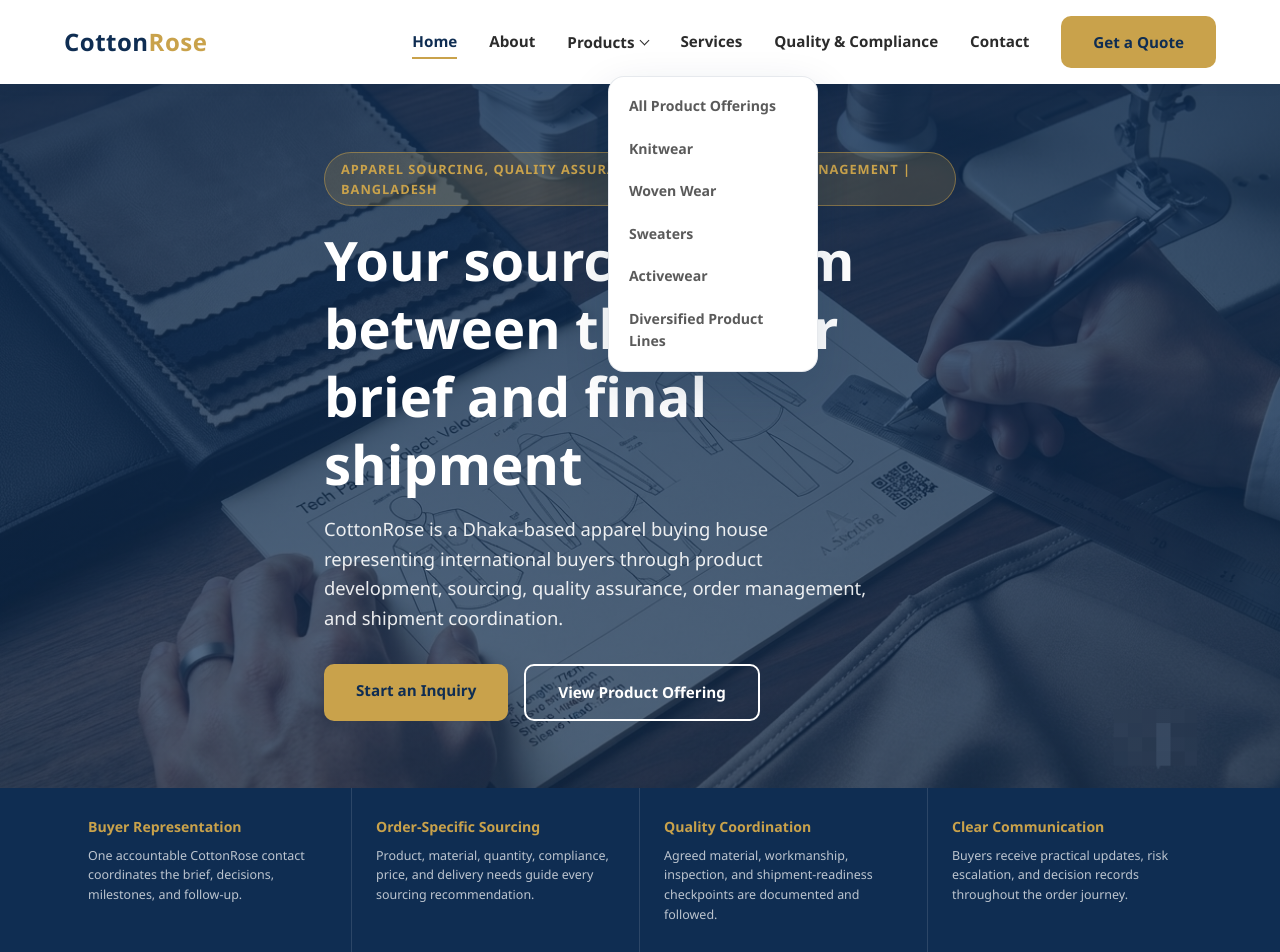
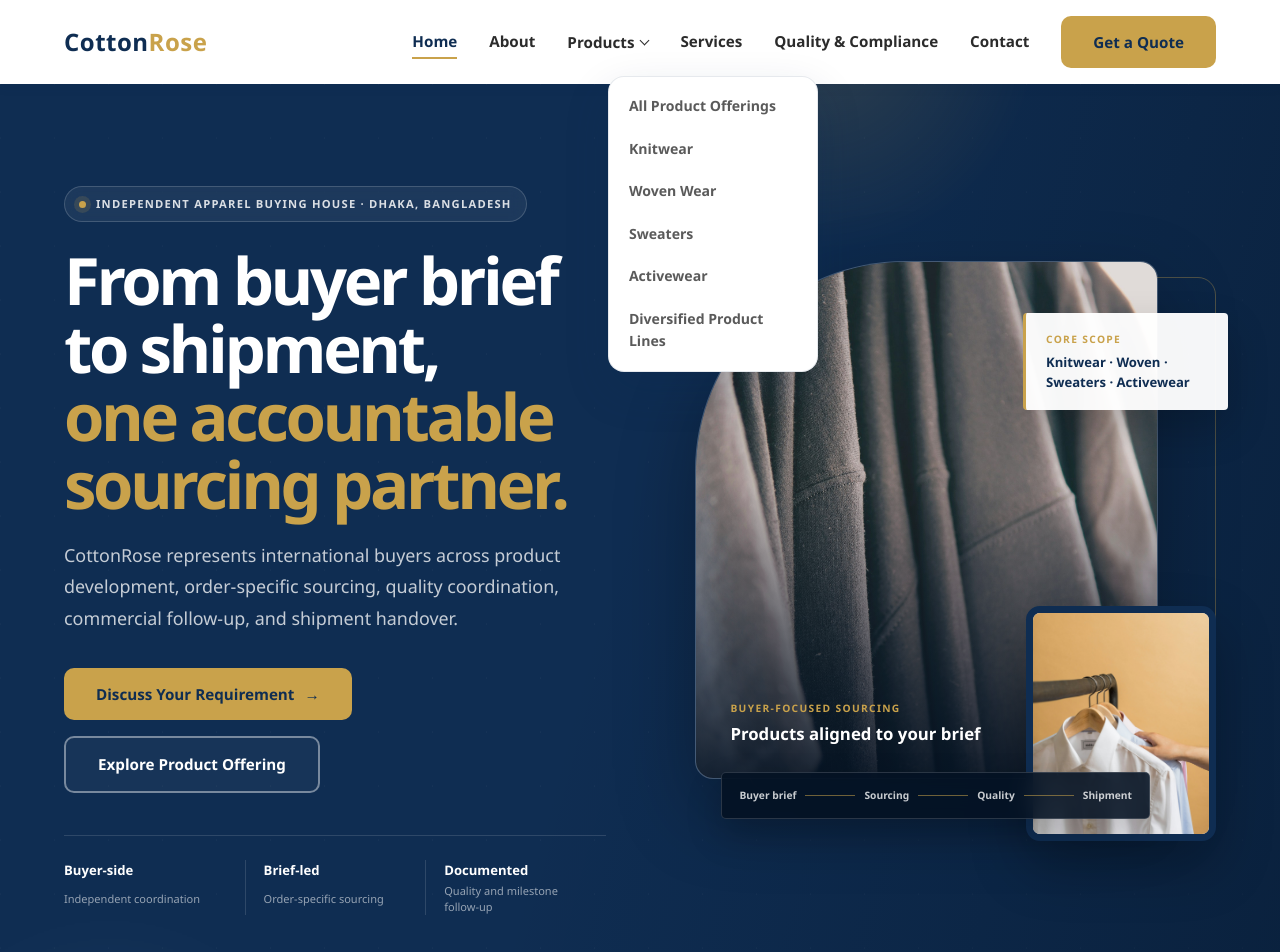
Before and after one commit to Abid-hasan12/cotton-rose-js, a Next.js app: page / in a window 1280 px wide. Shown: the top 952 px of the page. Built offline with nearby package versions, Linux system fonts and the light colour scheme.

Commit message:
Redesign homepage hero for premium buyer trust

```diff
--- a/app/(site)/page.js
+++ b/app/(site)/page.js
@@ -4,7 +4,6 @@ import FadeIn from "@/components/FadeIn";
 import CtaBanner from "@/components/CtaBanner";
 import SourcingProcess from "@/components/SourcingProcess";
 import { products } from "@/data/products";
-import { company } from "@/data/company";
 
 const proofPoints = [
   ["Buyer Representation", "One accountable CottonRose contact coordinates the brief, decisions, milestones, and follow-up."],
@@ -23,12 +22,41 @@ const features = [
 export default function HomePage() {
   return (
     <>
-      <section className="hero" style={{ backgroundImage: "url('/images/banner2.png')" }}>
-        <div className="container hero__content">
-          <span className="hero__eyebrow">{company.tagline} | Bangladesh</span>
-          <h1 className="hero__title">Your sourcing team between the buyer brief and final shipment</h1>
-          <p className="hero__tagline">CottonRose is a Dhaka-based apparel buying house representing international buyers through product development, sourcing, quality assurance, order management, and shipment coordination.</p>
-          <div className="hero__actions"><Link href="/contact" className="btn btn--gold">Start an Inquiry</Link><Link href="/products" className="btn btn--outline">View Product Offering</Link></div>
+      <section className="hero" aria-labelledby="home-hero-title">
+        <div className="hero__glow hero__glow--one" aria-hidden="true" />
+        <div className="hero__glow hero__glow--two" aria-hidden="true" />
+        <div className="container hero__grid">
+          <div className="hero__content">
+            <span className="hero__eyebrow"><i aria-hidden="true" />Independent apparel buying house · Dhaka, Bangladesh</span>
+            <h1 className="hero__title" id="home-hero-title">From buyer brief to shipment, <span>one accountable sourcing partner.</span></h1>
+            <p className="hero__tagline">CottonRose represents international buyers across product development, order-specific sourcing, quality coordination, commercial follow-up, and shipment handover.</p>
+            <div className="hero__actions"><Link href="/contact" className="btn btn--gold">Discuss Your Requirement <span aria-hidden="true">→</span></Link><Link href="/products" className="btn btn--outline">Explore Product Offering</Link></div>
+            <ul className="hero__assurances" aria-label="CottonRose service assurances">
+              <li><strong>Buyer-side</strong><span>Independent coordination</span></li>
+              <li><strong>Brief-led</strong><span>Order-specific sourcing</span></li>
+              <li><strong>Documented</strong><span>Quality and milestone follow-up</span></li>
+            </ul>
+          </div>
+
+          <div className="hero__visual" aria-label="CottonRose apparel sourcing portfolio">
+            <div className="hero__visual-main">
+              <Image src="/images/products/product-range.jpg" alt="Coordinated apparel range representing CottonRose sourcing" fill priority sizes="(max-width: 900px) 92vw, 44vw" />
+              <div className="hero__visual-caption"><span>Buyer-focused sourcing</span><strong>Products aligned to your brief</strong></div>
+            </div>
+            <div className="hero__visual-secondary">
+              <Image src="/images/products/woven-shirts.jpg" alt="Woven shirts illustrating CottonRose product sourcing" fill priority sizes="(max-width: 600px) 45vw, 17vw" />
+            </div>
+            <div className="hero__visual-note">
+              <span>Core scope</span>
+              <strong>Knitwear · Woven · Sweaters · Activewear</strong>
+            </div>
+            <div className="hero__journey" aria-label="CottonRose sourcing journey">
+              <span>Buyer brief</span><i aria-hidden="true" />
+              <span>Sourcing</span><i aria-hidden="true" />
+              <span>Quality</span><i aria-hidden="true" />
+              <span>Shipment</span>
+            </div>
+          </div>
         </div>
       </section>
 
--- a/css/style.css
+++ b/css/style.css
@@ -327,11 +327,16 @@ h2 {
    ========================================================= */
 .hero {
   position: relative;
-  min-height: 88vh;
+  min-height: min(820px, calc(100vh - var(--header-height)));
   display: flex;
   align-items: center;
-  background-size: cover;
-  background-position: center;
+  overflow: hidden;
+  padding: clamp(72px, 8vw, 112px) 0;
+  background:
+    linear-gradient(135deg, rgba(255, 255, 255, 0.035) 0 1px, transparent 1px 54px),
+    linear-gradient(45deg, rgba(255, 255, 255, 0.025) 0 1px, transparent 1px 54px),
+    var(--primary);
+  background-size: 54px 54px;
   isolation: isolate;
 }
 
@@ -339,60 +344,392 @@ h2 {
   content: "";
   position: absolute;
   inset: 0;
-  background: linear-gradient(180deg, rgba(var(--primary-rgb), 0.82), rgba(var(--primary-rgb), 0.7));
+  background: linear-gradient(105deg, rgba(var(--primary-rgb), 0.25), transparent 48%, rgba(4, 19, 37, 0.45));
   z-index: -1;
 }
 
+.hero__glow {
+  position: absolute;
+  z-index: -1;
+  width: 460px;
+  height: 460px;
+  border-radius: 50%;
+  filter: blur(5px);
+  opacity: 0.34;
+  pointer-events: none;
+}
+
+.hero__glow--one {
+  top: -280px;
+  right: 18%;
+  background: radial-gradient(circle, rgba(var(--accent-rgb), 0.5), transparent 68%);
+}
+
+.hero__glow--two {
+  bottom: -340px;
+  left: -120px;
+  background: radial-gradient(circle, rgba(255, 255, 255, 0.15), transparent 70%);
+}
+
+.hero__grid {
+  display: grid;
+  grid-template-columns: minmax(0, 1.02fr) minmax(430px, 0.98fr);
+  gap: clamp(54px, 7vw, 96px);
+  align-items: center;
+  width: 100%;
+}
+
 .hero__content {
-  max-width: 680px;
+  position: relative;
+  z-index: 2;
+  max-width: 650px;
   color: var(--white);
 }
 
 .hero__eyebrow {
-  display: inline-block;
-  background: rgba(var(--accent-rgb), 0.18);
+  display: inline-flex;
+  align-items: center;
+  gap: 10px;
+  margin-bottom: 24px;
+  padding: 8px 14px;
+  border: 1px solid rgba(255, 255, 255, 0.17);
+  border-radius: 999px;
+  color: rgba(255, 255, 255, 0.84);
+  background: rgba(255, 255, 255, 0.06);
+  font-size: 0.7rem;
+  font-weight: 800;
+  letter-spacing: 0.11em;
+  text-transform: uppercase;
+  backdrop-filter: blur(8px);
+}
+
+.hero__eyebrow i {
+  width: 7px;
+  height: 7px;
+  flex: 0 0 auto;
+  border-radius: 50%;
+  background: var(--accent);
+  box-shadow: 0 0 0 5px rgba(var(--accent-rgb), 0.15);
+}
+
+.hero__title {
+  max-width: 640px;
+  margin-bottom: 22px;
+  color: var(--white);
+  font-size: clamp(2.65rem, 5.1vw, 4.8rem);
+  line-height: 1.04;
+  letter-spacing: -0.052em;
+  text-wrap: balance;
+}
+
+.hero__title span {
   color: var(--accent);
-  border: 1px solid rgba(var(--accent-rgb), 0.5);
-  padding: 6px 16px;
-  border-radius: 999px;
-  font-size: 0.8rem;
-  font-weight: 700;
-  letter-spacing: 1px;
-  text-transform: uppercase;
-  margin-bottom: 20px;
-}
-
-.hero__title {
-  font-size: clamp(2.2rem, 5vw, 3.4rem);
-  color: var(--white);
-  margin-bottom: 16px;
 }
 
 .hero__tagline {
-  font-size: 1.15rem;
-  color: rgba(255, 255, 255, 0.9);
-  margin-bottom: 32px;
-  max-width: 560px;
-}
-
-.hero__brand-cotton,
-.hero__brand-rose {
-  font-size: larger;
-  font-weight: 700;
-}
-
-.hero__brand-cotton {
-  color: rgb(13, 13, 119);
-}
-
-.hero__brand-rose {
-  color: #D65A72;
+  max-width: 610px;
+  margin-bottom: 34px;
+  color: rgba(255, 255, 255, 0.76);
+  font-size: clamp(1rem, 1.45vw, 1.12rem);
+  line-height: 1.75;
 }
 
 .hero__actions {
   display: flex;
   gap: 16px;
   flex-wrap: wrap;
+}
+
+.hero__actions .btn {
+  min-height: 52px;
+  display: inline-flex;
+  align-items: center;
+  justify-content: center;
+}
+
+.hero__actions .btn--outline {
+  border-color: rgba(255, 255, 255, 0.42);
+  background: rgba(255, 255, 255, 0.035);
+}
+
+.hero__actions .btn span {
+  margin-left: 10px;
+  transition: transform var(--transition);
+}
+
+.hero__actions .btn:hover span {
+  transform: translateX(4px);
+}
+
+.hero__assurances {
+  display: grid;
+  grid-template-columns: repeat(3, 1fr);
+  gap: 0;
+  margin-top: 42px;
+  padding-top: 24px;
+  border-top: 1px solid rgba(255, 255, 255, 0.13);
+}
+
+.hero__assurances li {
+  display: grid;
+  gap: 2px;
+  padding-right: 18px;
+}
+
+.hero__assurances li + li {
+  padding-left: 18px;
+  border-left: 1px solid rgba(255, 255, 255, 0.13);
+}
+
+.hero__assurances strong {
+  color: var(--white);
+  font-size: 0.82rem;
+}
+
+.hero__assurances span {
+  color: rgba(255, 255, 255, 0.56);
+  font-size: 0.69rem;
+  line-height: 1.45;
+}
+
+.hero__visual {
+  position: relative;
+  min-height: 580px;
+}
+
+.hero__visual::before {
+  content: "";
+  position: absolute;
+  top: 28px;
+  right: 20px;
+  bottom: 38px;
+  left: 34px;
+  border: 1px solid rgba(var(--accent-rgb), 0.35);
+  border-radius: 210px 18px 18px 18px;
+  transform: translate(20px, -12px);
+}
+
+.hero__visual-main {
+  position: absolute;
+  inset: 0 58px 62px 0;
+  overflow: hidden;
+  border: 1px solid rgba(255, 255, 255, 0.18);
+  border-radius: 210px 18px 18px 18px;
+  background: rgba(255, 255, 255, 0.06);
+  box-shadow: 0 32px 80px rgba(0, 0, 0, 0.3);
+}
+
+.hero__visual-main::after {
+  content: "";
+  position: absolute;
+  inset: 0;
+  background: linear-gradient(180deg, transparent 42%, rgba(4, 18, 35, 0.88));
+}
+
+.hero__visual-main img,
+.hero__visual-secondary img {
+  object-fit: cover;
+}
+
+.hero__visual-caption {
+  position: absolute;
+  right: 30px;
+  bottom: 30px;
+  left: 34px;
+  z-index: 2;
+  display: grid;
+  gap: 4px;
+}
+
+.hero__visual-caption span,
+.hero__visual-note span {
+  color: var(--accent);
+  font-size: 0.64rem;
+  font-weight: 800;
+  letter-spacing: 0.13em;
+  text-transform: uppercase;
+}
+
+.hero__visual-caption strong {
+  color: var(--white);
+  font-size: 1.05rem;
+}
+
+.hero__visual-secondary {
+  position: absolute;
+  right: 0;
+  bottom: 0;
+  z-index: 3;
+  width: 190px;
+  height: 235px;
+  overflow: hidden;
+  border: 7px solid var(--primary);
+  border-radius: 14px;
+  background: var(--bg-light);
+  box-shadow: 0 24px 55px rgba(0, 0, 0, 0.28);
+}
+
+.hero__visual-note {
+  position: absolute;
+  top: 52px;
+  right: -12px;
+  z-index: 4;
+  display: grid;
+  width: 205px;
+  gap: 6px;
+  padding: 18px 20px;
+  border-left: 3px solid var(--accent);
+  border-radius: 4px;
+  color: var(--primary);
+  background: rgba(255, 255, 255, 0.96);
+  box-shadow: 0 18px 42px rgba(0, 0, 0, 0.2);
+}
+
+.hero__visual-note strong {
+  font-size: 0.82rem;
+  line-height: 1.5;
+}
+
+.hero__journey {
+  position: absolute;
+  right: 66px;
+  bottom: 22px;
+  left: 26px;
+  z-index: 4;
+  display: flex;
+  align-items: center;
+  gap: 9px;
+  padding: 14px 17px;
+  border: 1px solid rgba(255, 255, 255, 0.15);
+  border-radius: 5px;
+  color: rgba(255, 255, 255, 0.78);
+  background: rgba(4, 18, 35, 0.88);
+  box-shadow: 0 16px 36px rgba(0, 0, 0, 0.2);
+  backdrop-filter: blur(12px);
+}
+
+.hero__journey span {
+  flex: 0 0 auto;
+  font-size: 0.64rem;
+  font-weight: 750;
+}
+
+.hero__journey i {
+  width: 100%;
+  height: 1px;
+  background: rgba(var(--accent-rgb), 0.55);
+}
+
+@media (max-width: 1050px) {
+  .hero {
+    min-height: auto;
+  }
+
+  .hero__grid {
+    grid-template-columns: minmax(0, 1fr) minmax(370px, 0.8fr);
+    gap: 46px;
+  }
+
+  .hero__visual {
+    min-height: 520px;
+  }
+
+  .hero__visual-note {
+    right: 0;
+  }
+}
+
+@media (max-width: 900px) {
+  .hero {
+    padding: 76px 0 88px;
+  }
+
+  .hero__grid {
+    grid-template-columns: 1fr;
+  }
+
+  .hero__content {
+    max-width: 720px;
+  }
+
+  .hero__visual {
+    width: min(620px, 100%);
+    min-height: 560px;
+    margin: 4px auto 0;
+  }
+}
+
+@media (max-width: 600px) {
+  .hero {
+    padding: 58px 0 68px;
+  }
+
+  .hero__eyebrow {
+    align-items: flex-start;
+    border-radius: 8px;
+    line-height: 1.5;
+  }
+
+  .hero__title {
+    font-size: clamp(2.25rem, 11vw, 3.25rem);
+  }
+
+  .hero__assurances {
+    grid-template-columns: 1fr;
+    gap: 15px;
+  }
+
+  .hero__assurances li,
+  .hero__assurances li + li {
+    padding: 0;
+    border-left: 0;
+  }
+
+  .hero__visual {
+    min-height: 470px;
+  }
+
+  .hero__visual::before {
+    right: 8px;
+    left: 14px;
+    border-radius: 125px 14px 14px 14px;
+  }
+
+  .hero__visual-main {
+    inset: 0 22px 55px 0;
+    border-radius: 125px 14px 14px 14px;
+  }
+
+  .hero__visual-note {
+    top: 34px;
+    right: 0;
+    width: 175px;
+    padding: 14px 15px;
+  }
+
+  .hero__visual-secondary {
+    width: 128px;
+    height: 166px;
+    border-width: 5px;
+  }
+
+  .hero__visual-caption {
+    right: 22px;
+    bottom: 26px;
+    left: 23px;
+  }
+
+  .hero__journey {
+    right: 32px;
+    bottom: 24px;
+    left: 14px;
+    gap: 6px;
+    padding: 12px;
+  }
+
+  .hero__journey span {
+    font-size: 0.56rem;
+  }
 }
 
 /* Simple page hero for interior pages (no full-height) */
```
